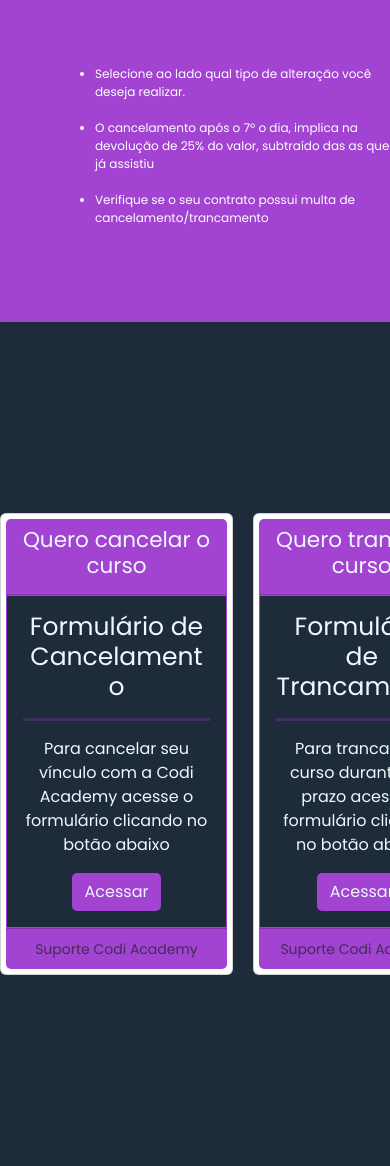
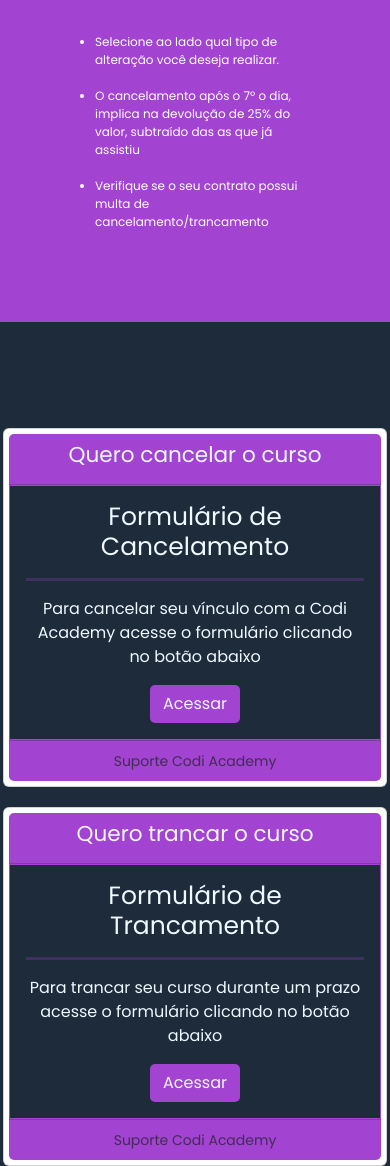
Before and after one commit to FernandoZuchi/LandingForm-AlteracaoDeVinculo, a website: page index.html in a window 390 px wide. Shown: the part 522-1688 px from the top of the page. Drawn offline with nearby package versions, Linux system fonts and the light colour scheme.

Commit message:
Cards prontos, alterando agora a lógica de integrar os formulários a planilhas do google. Responsividade dos cards realizada

```diff
--- a/style.css
+++ b/style.css
@@ -400,6 +400,24 @@
             /*
         For mobile phones:
     */
+
+            .card-container {
+                display: flex;
+                flex-direction: column;
+                gap: 20px;
+                /* Espaçamento entre os cards */
+            }
+
+            /* Ajuste da largura dos cards para ocupar toda a largura disponível */
+            .card {
+                width: 100%;
+                /* Ocupa toda a largura disponível */
+                max-width: none;
+                /* Remove a largura máxima para ocupar a largura total */
+                margin: 0 auto;
+                /* Centraliza horizontalmente */
+            }
+
             body {
                 width: 100%;
                 overflow: visible;
@@ -493,7 +511,8 @@
 
             .card {
 
-                max-width: calc(50% - 20px); /* Define a largura para ocupar metade da largura do contêiner, com espaçamento entre os cards */
+                max-width: calc(50% - 20px);
+                /* Define a largura para ocupar metade da largura do contêiner, com espaçamento entre os cards */
             }
         }
 
@@ -608,13 +627,15 @@
         .card-container {
             display: flex;
             justify-content: flex-end;
-            align-items: center; /* Centraliza os cards verticalmente */
+            align-items: center;
+            /* Centraliza os cards verticalmente */
             gap: 20px;
         }
 
         .card {
             max-width: 24rem;
-            margin: 0 auto; /* Centraliza horizontalmente */
+            margin: 0 auto;
+            /* Centraliza horizontalmente */
             max-height: 500px;
             padding: 5px;
 
@@ -636,17 +657,16 @@
         }
 
         .card .card-header {
-           background-color: #a243d2;
-           color: aliceblue;
-           font-size: 24px;
+            background-color: #a243d2;
+            color: aliceblue;
+            font-size: 24px;
         }
 
-        .card .card-footer
-        {
+        .card .card-footer {
             background-color: #a243d2;
         }
 
-        .card .card-body  a {
+        .card .card-body a {
             background-color: #a243d2;
             border-radius: 5px;
             outline: none;
@@ -654,7 +674,8 @@
         }
 
         .card .card-body a:hover {
-            background-color: forestgreen; /* Cinza claro */
+            background-color: forestgreen;
+            /* Cinza claro */
         }
 
         .card .card-body hr {
```
